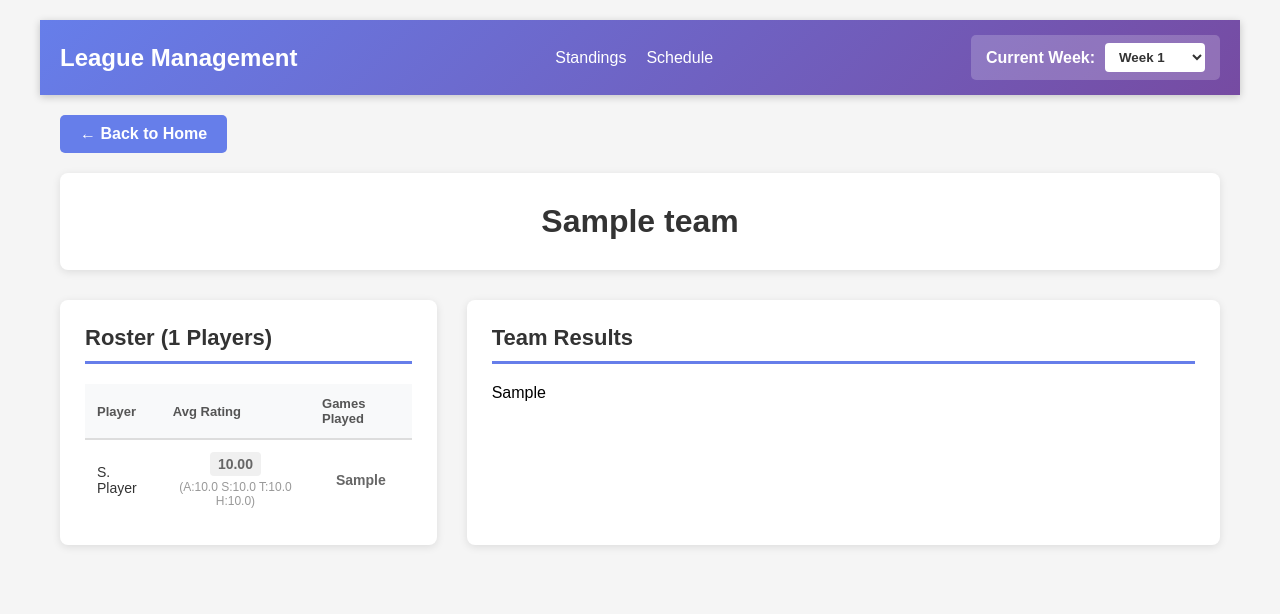
After one commit to kwhorton/DB, a Flask app: template templates/team2.html in a window 1280 px wide. The commit adds this page. Shown: the top 614 px of the page. Run offline with Flask 3, Linux system fonts and the light colour scheme; the template is opened without the code that fills it: most values are stand-ins (such as "Sample title", 1, 10 or a date in 2020); parts of the project's set-up code (start-up, migrations or seed data) failed here and were passed over.

Commit message:
13 Dec updates

```diff
--- a/app.py
+++ b/app.py
@@ -66,50 +66,71 @@ def index():
 def team_page(team_name):
     current_week = session.get('current_week', 1)
 
-
     # Get the team object
     team = [team for team in teams if team.team_name == team_name][0]
 
+    # Check if Week 0 (preview mode)
+    is_preview = (current_week == 0)
 
+    if is_preview:
+    # Week 0: Show season schedule preview
+        from show_results import get_season_schedule
+        schedule_html = get_season_schedule(team_name, teams, schedule, all_tourneys)
+        results_html = None
 
-    # Get results HTML using your existing function
-    results_html = results(team_name, teams, schedule, all_tourneys, current_week)
+        # Get player roster with initial attributes
+        players = []
+        for player in team.players:
+            # Use initial attributes (from first week's stats or base attributes)
+            stats = [player.aim, player.speed, player.throw, player.hands]
+            avg_stats = sum(stats)/len(stats)
 
-    # Get player roster
-    players = []
-    for player in team.players:
+            players.append({
+                'pid': player.pid,
+                'name': player.name,
+                'avg_stats': avg_stats,
+                'aim': stats[0],
+                'speed': stats[1],
+                'throw': stats[2],
+                'hands': stats[3],
+                'games_played': 0
+            })
+    else:
+        # Regular mode: Show results
+        results_html = results(team_name, teams, schedule, all_tourneys, current_week)
+        schedule_html = None
 
-        gp_total = 0
-        for stat in player.all_stats:
-            if stat['Week'] <= current_week:
-                gp_total += stat['GP']
+        # Get player roster with current stats
+        players = []
+        for player in team.players:
+            gp_total = 0
+            for stat in player.all_stats:
+                if stat['Week'] <= current_week:
+                    gp_total += stat['GP']
 
-            if stat['Week'] == current_week and current_week > 0:
-                stats = [stat['Aim'],stat['Speed'],stat['Throw'],stat['Hands']]
-            # For week 0, use initial stats
-            if current_week == 0:
-                stats = [player.aim, player.speed, player.throw, player.hands]
-        avg_stats = sum(stats)/len(stats)
+                if stat['Week'] == current_week:
+                    stats = [stat['Aim'],stat['Speed'],stat['Throw'],stat['Hands']]
+            avg_stats = sum(stats)/len(stats)
 
-
-        players.append({
-            'pid': player.pid,
-            'name': player.name,
-            'avg_stats': avg_stats,
-            'aim': stats[0],
-            'speed': stats[1],
-            'throw': stats[2],
-            'hands': stats[3],
-            'games_played': gp_total
+            players.append({
+                'pid': player.pid,
+                'name': player.name,
+                'avg_stats': avg_stats,
+                'aim': stats[0],
+                'speed': stats[1],
+                'throw': stats[2],
+                'hands': stats[3],
+                'games_played': gp_total
             })
 
     return render_template('team.html',
                          team=team,
                          players=players,
-                         results_html=results_html)
+                         results_html=results_html,
+                         schedule_html=schedule_html,
+                         is_preview=is_preview)
 
 
-#@app.route("/wkschedule", methods=['GET', 'POST'])
 
 @app.route("/schedule")
 @app.route("/schedule/<week>")
@@ -132,12 +153,8 @@ def wkschedule(week = None):
         tourney_show = week_num not in [7,11,14]
 
     display_week = min(week_num,current_week)
-    # For week 0 (preseason), show no results
-    if display_week == 0:
-        end = 0
-    else:
-        end = (display_week>=3)*(display_week+1) + (display_week<3)*(2*display_week-2)
-        end = int(end)
+    end = (display_week>=3)*(display_week+1) + (display_week<3)*(2*display_week-2)
+    end = int(end)
 
     #if selected_week in [1, 1.5, 2, 2.5]:
     if week_num in [1, 1.5, 2, 2.5]:
@@ -316,23 +333,6 @@ def player_page(pid):
             })
 
 
-    # For week 0, use initial player stats; for other weeks, get computed ranks
-    #if current_week == 0:
-        # Create initial stats for preseason
-        #starting_stats = [stat for stat in player.all_stats if stat['Week']==1]
-        #starting_stats = starting_stats[0]
-        #current_stats = [{
-        #    'pid': player.pid,
-        #    'division': player_team.division,
-        #    'aim': starting_stats['Aim'],
-        #    'speed': starting_stats['Speed'],
-        #    'throw': starting_stats['Throw'],
-        #    'hands': starting_stats['Hands'],
-        #    'total': 0.25*(starting_stats['Aim'] + starting_stats['Speed'] + starting_stats['Throw'] + starting_stats['Hands']),
-       #     'aim_rank': 0, 'speed_rank': 0, 'throw_rank': 0, 'hands_rank': 0, 'total_rank': 0,
-        #    'aim_div_rank': 0, 'speed_div_rank': 0, 'throw_div_rank': 0, 'hands_div_rank': 0, 'total_div_rank': 0
-        #}]
-    #else:
     stats_for_week = get_player_ranks(teams,current_week)
     current_stats = [stat for stat in stats_for_week if stat['pid'] == pid]
 
--- a/templates/base.html
+++ b/templates/base.html
@@ -117,7 +117,7 @@
             <div class="current-week-selector">
                 <label for="globalWeekSelect">Current Week:</label>
                 <select id="globalWeekSelect" onchange="changeGlobalWeek()">
-                    <option value="0" {% if current_week == 0 %}selected{% endif %}>Preseason</option>
+                    <option value="0" {% if current_week == 0 %}selected{% endif %}>(Preview)</option>
                     <option value="1" {% if current_week == 1 %}selected{% endif %}>Week 1</option>
                     <option value="1.5" {% if current_week == 1.5 %}selected{% endif %}>Week 1.5</option>
                     <option value="2" {% if current_week == 2 %}selected{% endif %}>Week 2</option>
--- /dev/null
+++ b/templates/team2.html
@@ -0,0 +1,271 @@
+<!DOCTYPE html>
+<html lang="en">
+<head>
+    <meta charset="UTF-8">
+    <meta name="viewport" content="width=device-width, initial-scale=1.0">
+    <title>{{ team.team_name }}</title>
+    <style>
+        body {
+            font-family: Arial, sans-serif;
+            padding: 20px;
+            background-color: #f5f5f5;
+        }
+
+        .team-container {
+            max-width: 1200px;
+            margin: 0 auto;
+        }
+
+        .back-button {
+            margin-bottom: 20px;
+        }
+
+        .back-button a {
+            display: inline-block;
+            padding: 10px 20px;
+            background: #667eea;
+            color: white;
+            text-decoration: none;
+            border-radius: 5px;
+            font-weight: bold;
+        }
+
+        .back-button a:hover {
+            background: #5568d3;
+        }
+
+        .team-header {
+            background: white;
+            padding: 30px;
+            border-radius: 8px;
+            box-shadow: 0 2px 8px rgba(0,0,0,0.1);
+            margin-bottom: 30px;
+            text-align: center;
+        }
+
+        .team-header h1 {
+            margin: 0;
+            color: #333;
+        }
+
+        .content-grid {
+            display: grid;
+            grid-template-columns: 1fr 2fr;
+            gap: 30px;
+            margin-bottom: 30px;
+        }
+
+        @media (max-width: 768px) {
+            .content-grid {
+                grid-template-columns: 1fr;
+            }
+        }
+
+        .roster-section, .results-section {
+            background: white;
+            padding: 25px;
+            border-radius: 8px;
+            box-shadow: 0 2px 8px rgba(0,0,0,0.1);
+        }
+
+        .section-title {
+            font-size: 22px;
+            font-weight: bold;
+            color: #333;
+            margin-bottom: 20px;
+            padding-bottom: 10px;
+            border-bottom: 3px solid #667eea;
+        }
+
+        .player-list {
+            list-style: none;
+            padding: 0;
+            margin: 0;
+        }
+
+        .player-item {
+            padding: 12px 15px;
+            border-bottom: 1px solid #eee;
+            display: flex;
+            justify-content: space-between;
+            align-items: center;
+            transition: background 0.2s;
+            cursor: pointer;
+        }
+
+        .player-item:hover {
+            background: #f8f9fa;
+        }
+
+        .player-item:last-child {
+            border-bottom: none;
+        }
+
+        .player-name {
+            font-weight: 500;
+            color: #333;
+        }
+
+        .player-id {
+            font-size: 12px;
+            color: #999;
+            background: #f0f0f0;
+            padding: 3px 8px;
+            border-radius: 3px;
+        }
+
+        .no-data {
+            text-align: center;
+            color: #999;
+            padding: 30px;
+            font-style: italic;
+        }
+
+        /* Style the pandas DataFrame table */
+        .results-section table {
+            width: 100%;
+            border-collapse: collapse;
+        }
+
+        .results-section table th {
+            background: #f8f9fa;
+            padding: 12px;
+            text-align: left;
+            font-weight: bold;
+            color: #555;
+            border-bottom: 2px solid #ddd;
+        }
+
+        .results-section table td {
+            padding: 12px;
+            border-bottom: 1px solid #eee;
+        }
+
+        .results-section table tr:hover {
+            background: #f8f9fa;
+        }
+
+        .results-section table {
+            border: none;
+        }
+    </style>
+</head>
+<body>
+    <div class="team-container">
+        {% extends "base.html" %}
+
+        {% block title %}{{ team.team_name }}{% endblock %}
+
+        {% block content %}
+        <div class="back-button">
+            <a href="/">← Back to Home</a>
+        </div>
+
+        <div class="team-header">
+            <h1>{{ team.team_name }}</h1>
+        </div>
+
+        <div class="content-grid">
+            <!-- Roster Section -->
+            <div class="roster-section">
+                <div class="section-title">Roster ({{ players|length }} Players)</div>
+                {% if players %}
+                <style>
+                    .player-table {
+                        width: 100%;
+                        border-collapse: collapse;
+                        margin-top: 15px;
+                    }
+
+                    .player-table th {
+                        background: #f8f9fa;
+                        padding: 12px;
+                        text-align: left;
+                        font-weight: bold;
+                        color: #555;
+                        border-bottom: 2px solid #ddd;
+                        font-size: 13px;
+                    }
+
+                    .player-table td {
+                        padding: 12px;
+                        border-bottom: 1px solid #eee;
+                        font-size: 14px;
+                    }
+
+                    .player-table tr:hover {
+                        background: #f8f9fa;
+                    }
+
+                    .player-table tbody tr:last-child td {
+                        border-bottom: none;
+                    }
+
+                    .player-name-cell {
+                        font-weight: 500;
+                        color: #333;
+                        cursor: pointer;
+                        transition: color 0.2s;
+                        text-transform: none;
+                    }
+
+                    .player-name-cell:hover {
+                        color: #667eea;
+                    }
+
+                    .stat-cell {
+                        text-align: center;
+                        color: #666;
+                    }
+
+                    .avg-stat {
+                        font-weight: bold;
+                        background: #f0f0f0;
+                        padding: 4px 8px;
+                        border-radius: 4px;
+                        display: inline-block;
+                        min-width: 45px;
+                    }
+
+                    .stat-breakdown {
+                        font-size: 12px;
+                        color: #999;
+                        margin-top: 4px;
+                    }
+                </style>
+                <table class="player-table">
+                    <thead>
+                        <tr>
+                            <th>Player</th>
+                            <th>Avg Rating</th>
+                            <th>Games Played</th>
+                        </tr>
+                    </thead>
+                    <tbody>
+                        {% for player in players %}
+                        <tr onclick="window.location.href='/player/{{ player.pid }}'">
+                            <td class = "player-name-cell">{{ player.name|short_name }}</td>
+                            <td class="stat-cell">
+                                <div class="avg-stat">{{ "%.2f"|format(player.avg_stats) }}</div>
+                                <div class="stat-breakdown">(A:{{ "%.1f"|format(player.aim) }} S:{{ "%.1f"|format(player.speed) }} T:{{ "%.1f"|format(player.throw) }} H:{{ "%.1f"|format(player.hands) }})</div>
+                            </td>
+                            <td class="stat-cell"><strong>{{ player.games_played }}</strong></td>
+                        </tr>
+                        {% endfor %}
+                    </tbody>
+                </table>
+                {% else %}
+                <div class="no-data">No players on roster</div>
+                {% endif %}
+            </div>
+
+            <!-- Results Section -->
+            <div class="results-section">
+                <div class="section-title">Team Results</div>
+                {{ results_html|safe }}
+            </div>
+        </div>
+    </div>
+    {% endblock %}
+</body>
+</html>
```
Also changed, not shown: show_results.py (+35 -0 lines), templates/team.html (+21 -6 lines).
